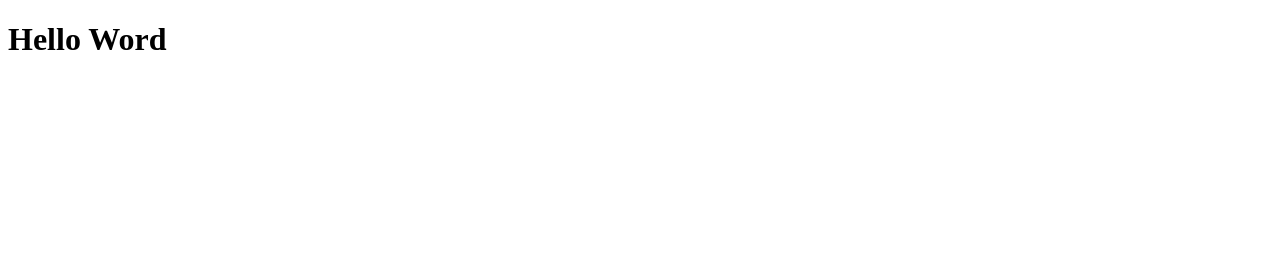
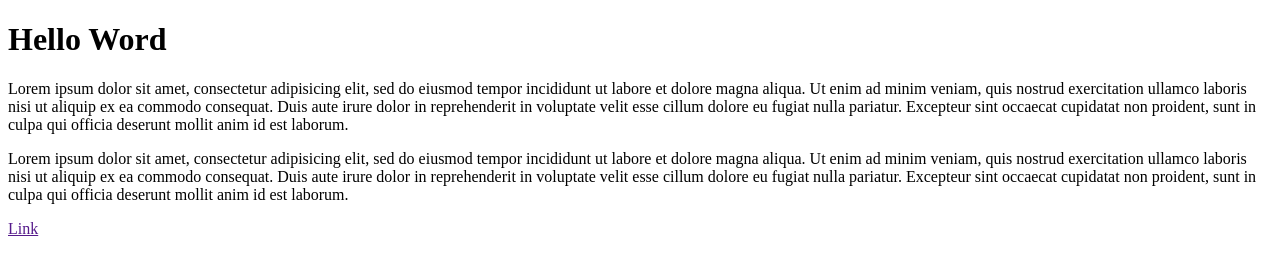
Before and after one commit to rhexyilhammadany/rekweb-latihan1, a plain HTML site: page index.html in a window 1280 px wide. Drawn offline with Linux system fonts and the light colour scheme.

Commit message:
menambahkan 2 buah paragraf dan 1 link

```diff
--- a/index.html
+++ b/index.html
@@ -6,5 +6,21 @@
 <body>
 	<h1>Hello Word</h1>
 
+	<p>Lorem ipsum dolor sit amet, consectetur adipisicing elit, sed do eiusmod
+	tempor incididunt ut labore et dolore magna aliqua. Ut enim ad minim veniam,
+	quis nostrud exercitation ullamco laboris nisi ut aliquip ex ea commodo
+	consequat. Duis aute irure dolor in reprehenderit in voluptate velit esse
+	cillum dolore eu fugiat nulla pariatur. Excepteur sint occaecat cupidatat non
+	proident, sunt in culpa qui officia deserunt mollit anim id est laborum.</p>
+
+	<p>Lorem ipsum dolor sit amet, consectetur adipisicing elit, sed do eiusmod
+	tempor incididunt ut labore et dolore magna aliqua. Ut enim ad minim veniam,
+	quis nostrud exercitation ullamco laboris nisi ut aliquip ex ea commodo
+	consequat. Duis aute irure dolor in reprehenderit in voluptate velit esse
+	cillum dolore eu fugiat nulla pariatur. Excepteur sint occaecat cupidatat non
+	proident, sunt in culpa qui officia deserunt mollit anim id est laborum.</p>
+
+	<a href=""> Link </a>
+
 </body>
 </html>
```
